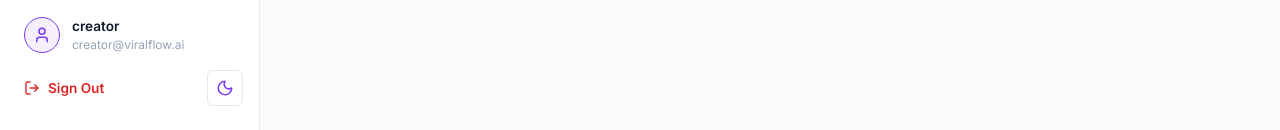
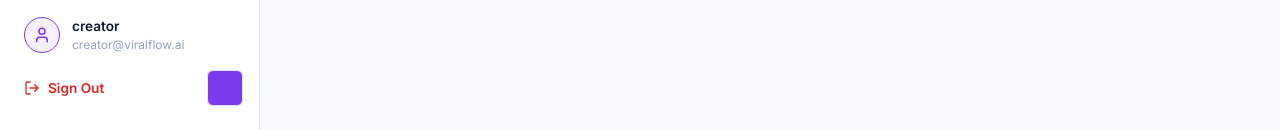
Before and after one commit to Ibrahim2637/ViralFlow.Ai, a Next.js app: page /dashboard/approvals in a window 1280 px wide. Shown: the part 670-800 px from the top of the page. Built offline with nearby package versions, Linux system fonts and the light colour scheme.

Commit message:
Make all dark‑theme buttons use accent-primary (blue) and expose public URL

```diff
--- a/src/app/dashboard/approvals/page.tsx
+++ b/src/app/dashboard/approvals/page.tsx
@@ -305,7 +305,7 @@ export default function ApprovalsPage() {
                 <button
                   onClick={() => submitApproval('schedule')}
                   disabled={!scheduleTime}
-                  style={{ flex: 1, padding: '12px', borderRadius: 'var(--radius-sm)', backgroundColor: 'var(--bg-surface)', border: '1px solid var(--border-color)', color: 'var(--text-primary)', fontWeight: 600, fontSize: '0.9rem', opacity: scheduleTime ? 1 : 0.6 }}
+                  style={{ flex: 1, padding: '12px', borderRadius: 'var(--radius-sm)', backgroundColor: 'var(--accent-primary)', border: '1px solid var(--border-color)', color: '#ffffff', fontWeight: 600, fontSize: '0.9rem', opacity: scheduleTime ? 1 : 0.6 }}
                 >
                   Schedule
                 </button>
--- a/src/components/ThemeToggle.tsx
+++ b/src/components/ThemeToggle.tsx
@@ -32,9 +32,9 @@ export default function ThemeToggle() {
         justifyContent: 'center',
         padding: '8px',
         borderRadius: 'var(--radius-sm)',
-        backgroundColor: 'var(--bg-surface)',
+        backgroundColor: 'var(--accent-primary)',
         border: '1px solid var(--border-color)',
-        color: 'var(--text-primary)',
+        color: '#ffffff',
         cursor: 'pointer',
         transition: 'background-color var(--transition-fast), border-color var(--transition-fast)',
       }}
```
